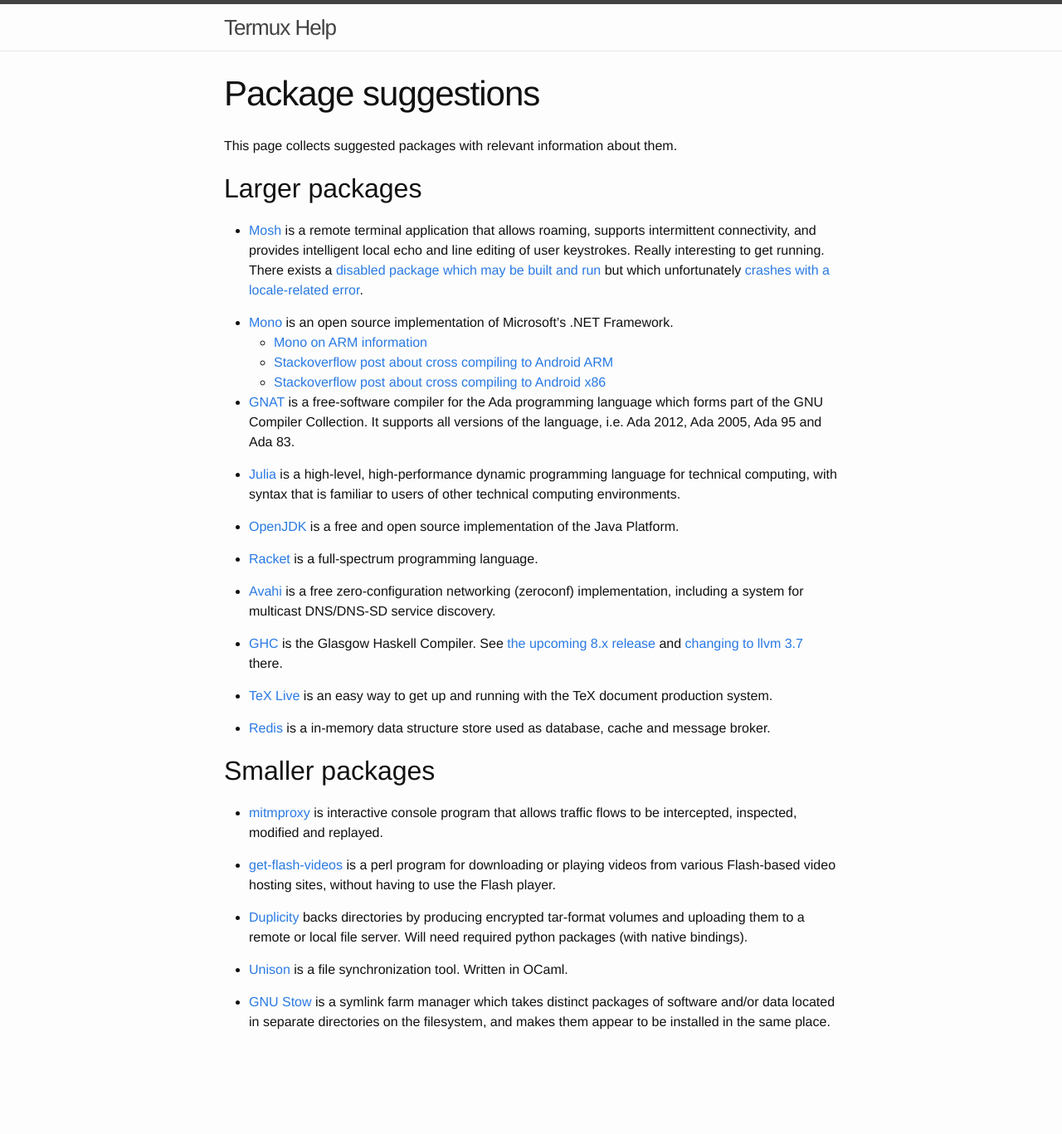
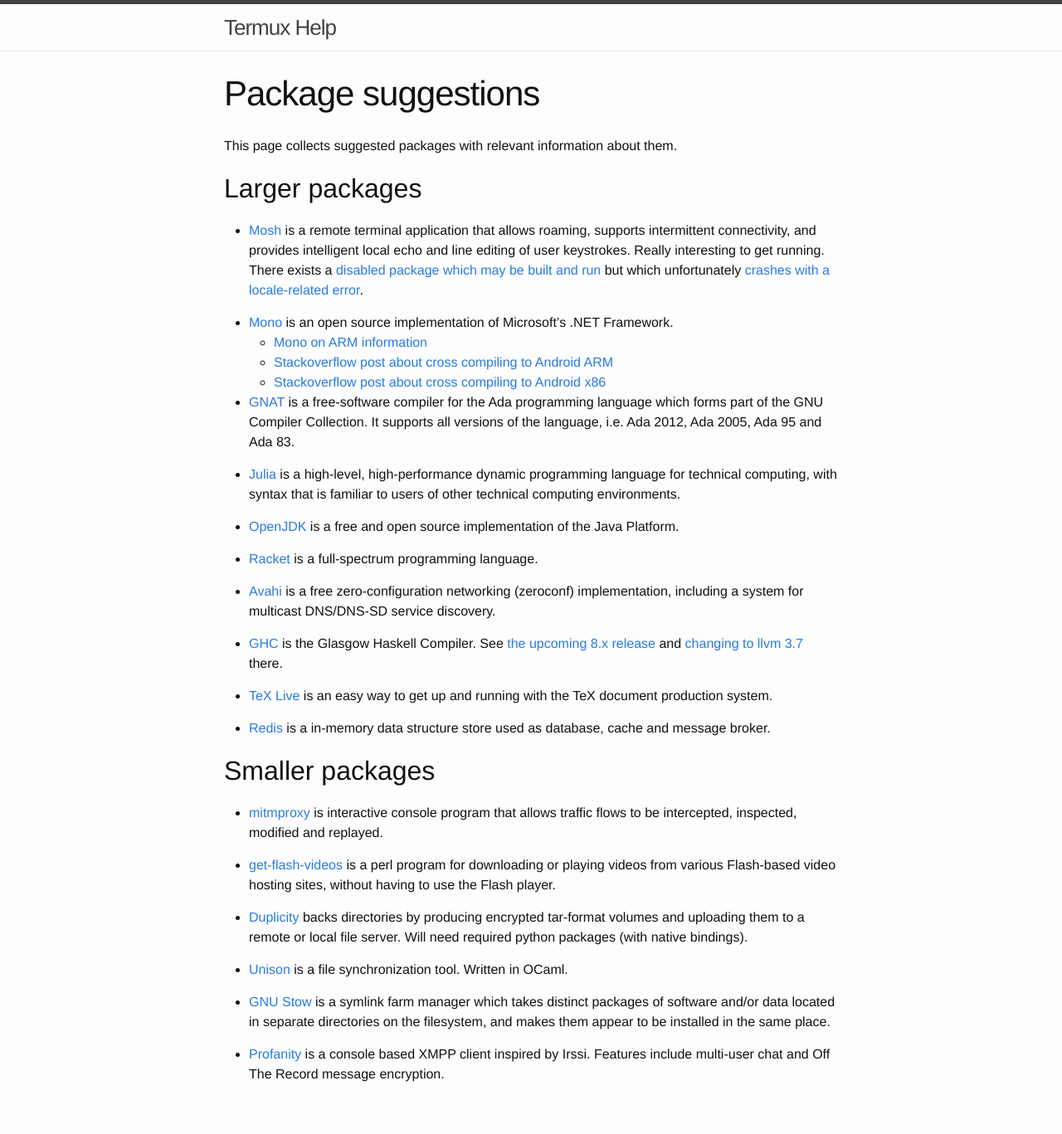
Before and after one commit to termux/termux.github.io, a Jekyll site: the page built from package-suggestions.md, in a window 1280 px wide. Shown: the whole page at 83% size. Built offline with Jekyll 4.4.1, drawn with Linux system fonts in a browser that asks for light colours; before the commit the page ends 1304 px from its top, so only the background shows below that.

Commit message:
added Profanity to the suggested packages

```diff
--- a/package-suggestions.md
+++ b/package-suggestions.md
@@ -44,3 +44,5 @@
 - [Unison](https://www.cis.upenn.edu/~bcpierce/unison/) is a file synchronization tool. Written in OCaml.
 
 - [GNU Stow](https://www.gnu.org/software/stow/) is a symlink farm manager which takes distinct packages of software and/or data located in separate directories on the filesystem, and makes them appear to be installed in the same place.
+
+- [Profanity](http://profanity.im/) is a console based XMPP client inspired by Irssi. Features include multi-user chat and Off The Record message encryption.
```
